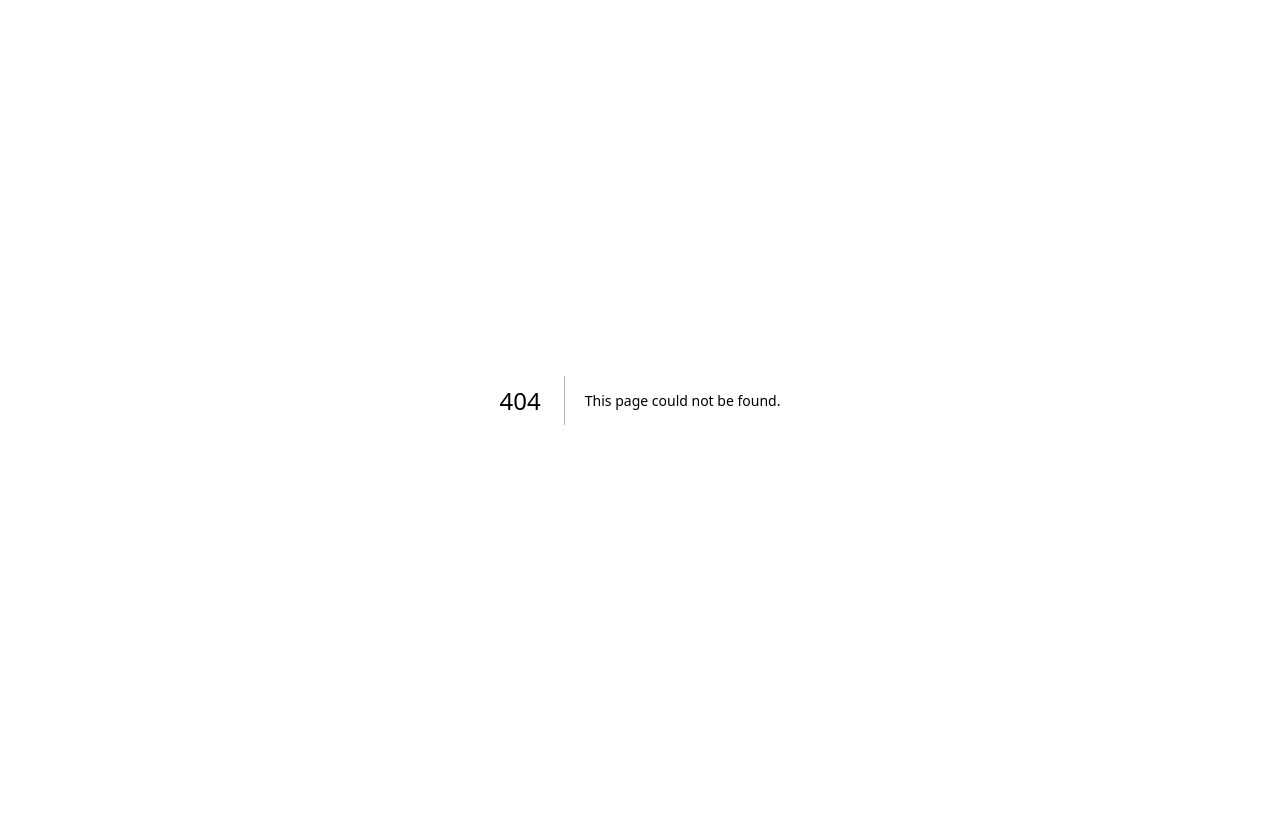
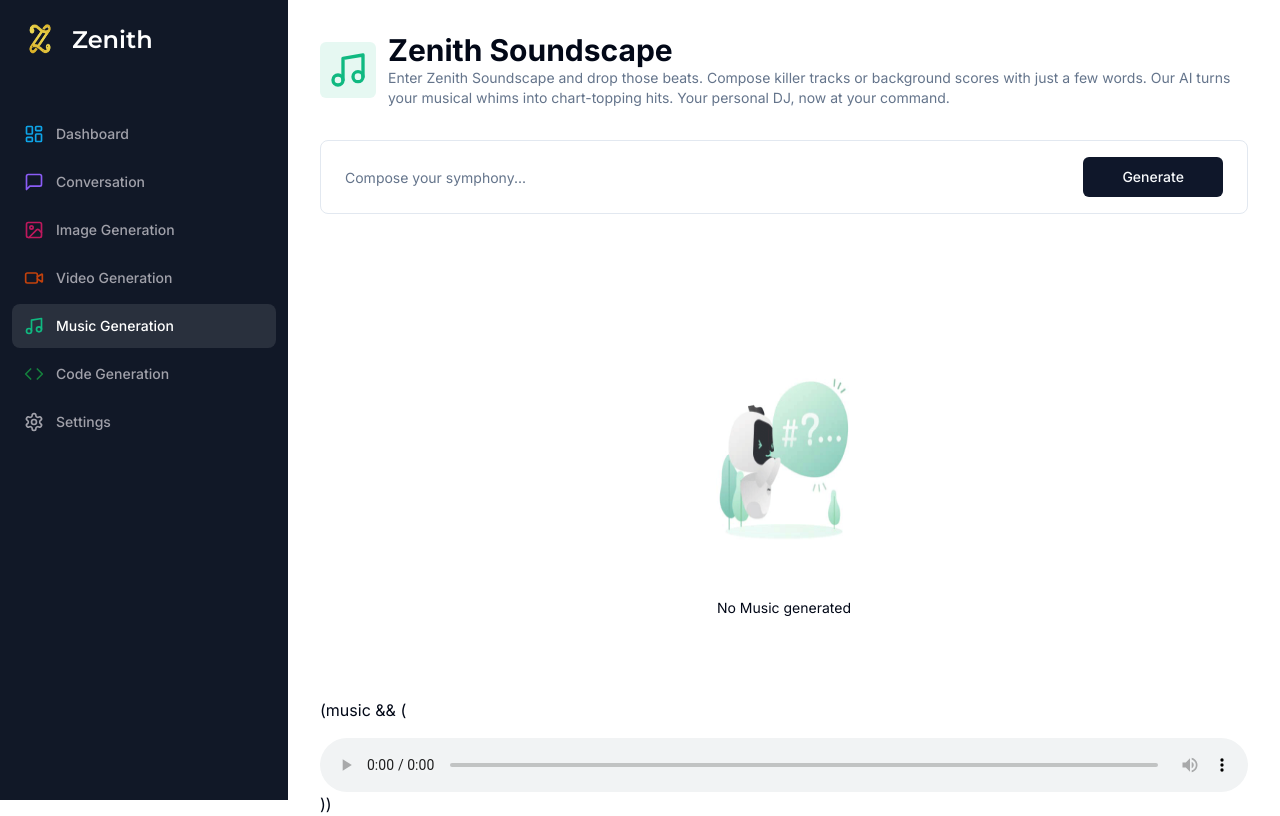
Before and after one commit to koshikgurbani/Zenith, a Next.js app in the folder zenith/: page /music in a window 1280 px wide. Before the commit this address had no page. Built offline with nearby package versions, Linux system fonts and the light colour scheme.

Commit message:
Designed the music page model

```diff
--- /dev/null
+++ b/zenith/app/(dashboard)/(routes)/music/constants.ts
@@ -0,0 +1,7 @@
+import * as z from "zod"
+
+export const formSchema = z.object({
+    prompt: z.string().min(1, {
+        message: "Music Prompt is required",
+    }),
+})
--- /dev/null
+++ b/zenith/app/(dashboard)/(routes)/music/page.tsx
@@ -0,0 +1,121 @@
+"use client";
+
+import * as z from "zod"
+import { Music } from "lucide-react";
+import { useForm } from "react-hook-form";
+import { zodResolver } from "@hookform/resolvers/zod";
+// import { ChatCompletionRequestMessage } from "openai"
+import axios from "axios";
+
+import { Heading } from "@/components/heading";
+import { Form, FormControl, FormField, FormItem } from "@/components/ui/form";
+import { Input } from "@/components/ui/input";
+
+import { formSchema } from "./constants"
+import { Button } from "@/components/ui/button";
+import { useRouter } from "next/navigation";
+import { useState } from "react";
+import { ChatCompletionMessageParam } from "openai/resources/index.mjs";
+import { Empty } from "@/components/empty";
+import Loader from "@/components/loader";
+
+const MusicPage = () => {
+    const router = useRouter();
+    const [music, setMusic] = useState<string>()
+
+    const form = useForm<z.infer<typeof formSchema>>({
+        resolver: zodResolver(formSchema),
+        defaultValues: {
+            prompt: ""
+        }
+    });
+
+    const isLoading = form.formState.isSubmitting;
+
+    const onSubmit = async (values: z.infer<typeof formSchema>) => {
+        console.log("------------", values);
+        try {
+            setMusic(undefined)
+
+            const response = await axios.post("/api/music",values)
+
+            setMusic(response.data.audio)
+            form.reset();
+        } catch (error: any) {
+            //TODO: Open Pro Modal
+            console.log("error", error);
+        } finally {
+            router.refresh();
+        }
+    }
+
+    return (
+        <div>
+            {/* Hello Conversation */}
+            <Heading
+                title="Zenith Soundscape"
+                description="Enter Zenith Soundscape and drop those beats. Compose killer tracks or background scores with just a few words. Our AI turns your musical whims into chart-topping hits. Your personal DJ, now at your command."
+                icon={Music}
+                iconColor="text-emerald-500"
+                bgColor="bg-emerald-500/10"
+            />
+            <div className="px-4 lg:px-8">
+                <div>
+                    <Form {...form}>
+                        <form
+                            onSubmit={form.handleSubmit(onSubmit)}
+                            className="
+                            rounded-lg
+                            border
+                            w-full
+                            p-4
+                            px-3
+                            md:px-6
+                            focus-within:shadow-sm
+                            grid
+                            grid-cols-12
+                            gap-2
+                            "
+                        >
+                            <FormField
+                                name="prompt"
+                                render={({ field }) => (
+                                    <FormItem className="col-span-12 lg:col-span-10" >
+                                        <FormControl className="m-0 p-0">
+                                            <Input
+                                                className="border-0 outline-none focus-visible:ring-0 focus-visible:ring-transparent"
+                                                disabled={isLoading}
+                                                placeholder="Compose your symphony..."
+                                                {...field}
+                                            />
+                                        </FormControl>
+                                    </FormItem>
+                                )}
+                            />
+                            <Button className="col-span-12 lg:col-span-2 w-full" disabled={isLoading} >
+                                Generate
+                            </Button>
+                        </form>
+                    </Form>
+                </div>
+                <div className="space-y-4 mt-4">
+                    {isLoading && (
+                        <div className="p-8 rounder-lg w-full flex items-center justify-center bg-muted">
+                            <Loader />
+                        </div>
+                    )}
+                    {!music && !isLoading && (
+                        <Empty label="No Music generated" />
+                    )}
+                    (music && (
+                        <audio controls className="w-full mt-8">
+                            <source src={music}/>
+                        </audio>
+                    ))
+                </div>
+            </div>
+        </div>
+    );
+}
+
+export default MusicPage;
```
